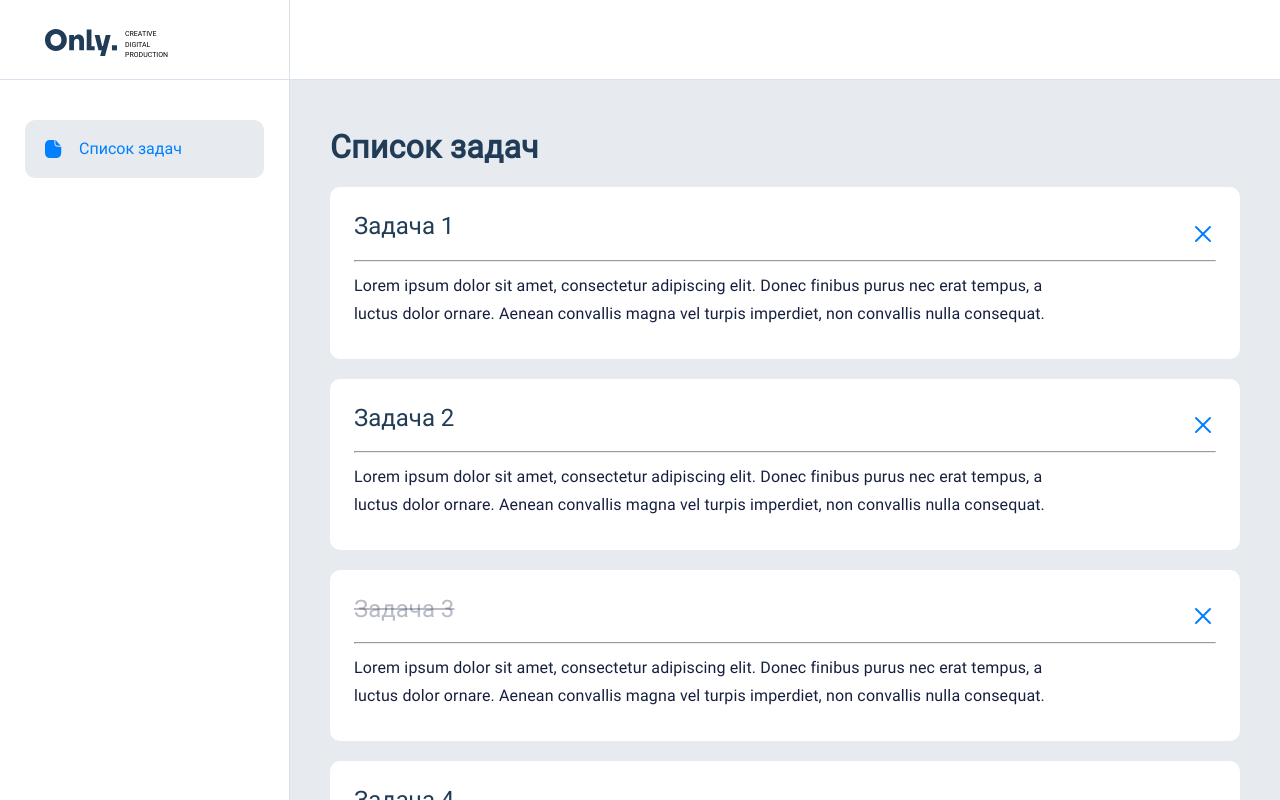
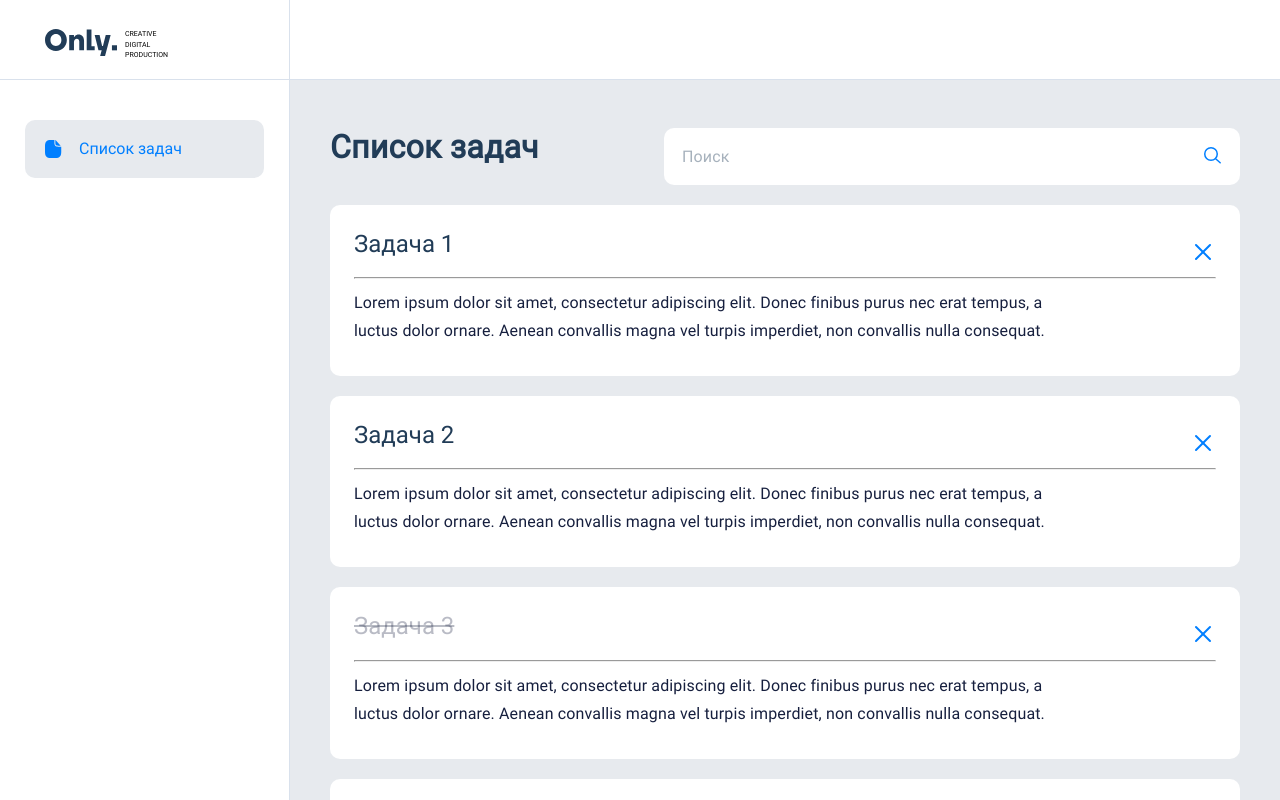
Before and after one commit to only-digital/internship-tasks, a Next.js app: page / in a window 1280 px wide. Shown: the top 800 px of the page. Built offline with nearby package versions, Linux system fonts and the light colour scheme.

Commit message:
feat написать хук для фильтрации задач

```diff
--- a/data/index.json
+++ b/data/index.json
@@ -20,6 +20,16 @@
       "title": "Задача 4",
       "text": "Lorem ipsum dolor sit amet, consectetur adipiscing elit. Donec finibus purus nec erat tempus, a luctus dolor ornare. Aenean convallis magna vel turpis imperdiet, non convallis nulla consequat.",
       "isCompleted": false
+    },
+    {
+      "title": "фактура",
+      "text": "Текстура и фактура связаны с нашим визуальным, и тактильным восприятием, и ощущениями. Визуальное восприятие — это то что мы видим. Тактильное восприятие — то что ощущаем при прикосновении. Есть еще смешанное визуально-тактильное восприятие — это то, что мы видим, не можем потрогать, но помним ощущения от прикосновения.",
+      "isCompleted": false
+    },
+    {
+      "title": "текстура",
+      "text": "Текстура и фактура.",
+      "isCompleted": false
     }
   ]
 }
--- a/src/components/header-logo/header-logo.jsx
+++ b/src/components/header-logo/header-logo.jsx
@@ -6,7 +6,7 @@ import onlyLogo from '../../../public/images/Only.svg';
 const HeaderLogo = () => {
   return (
     <Link
-      href="#"
+      href="https://only.digital/"
       className={styled.HeaderLogo}
     >
       <Image
--- /dev/null
+++ b/src/components/search-form/search-form.jsx
@@ -0,0 +1,43 @@
+import styled from './search-form.module.scss';
+import Image from 'next/image';
+import searchIcon from '../../../public/images/search_icon.svg';
+import { useState } from 'react';
+
+const SearchForm = ({ placeholder, submit }) => {
+  const [request, setRequest] = useState('');
+  const onChange = (evt) => {
+    setRequest(evt.target.value);
+  };
+  const formSubmit = (evt) => {
+    evt.preventDefault();
+    submit(request);
+  };
+  return (
+    <form
+      onSubmit={formSubmit}
+      className={styled.SearchForm}
+    >
+      <input
+        onChange={onChange}
+        value={request || ''}
+        className={styled.input}
+        type="text"
+        placeholder={placeholder}
+      />
+      <button
+        className={styled.submit}
+        type="submit"
+      >
+        <Image
+          className={styled.searchIcon}
+          width={24}
+          height={24}
+          src={searchIcon}
+          alt="кнопка поиска"
+        />{' '}
+      </button>
+    </form>
+  );
+};
+
+export default SearchForm;
--- /dev/null
+++ b/src/components/search-form/search-form.module.scss
@@ -0,0 +1,23 @@
+.SearchForm {
+  background-color: white;
+  max-width: 576px;
+  padding: 15px 16px;
+  display: flex;
+  border-radius: 10px;
+  flex-grow: 1;
+}
+.input {
+  width: 100%;
+  &::placeholder {
+    font-size: 16px;
+    line-height: 1.5;
+    letter-spacing: 0.15px;
+    color: rgba(33, 60, 87, 0.4);
+  }
+}
+.submit {
+}
+.searchIcon {
+  object-fit: cover;
+  object-position: center;
+}
--- a/src/components/task-item/task-item.module.scss
+++ b/src/components/task-item/task-item.module.scss
@@ -1,11 +1,11 @@
 .TaskItem {
   display: grid;
-  justify-content: space-between;
 
-  grid-template-areas: 'title button' 'line line' 'text empty ';
+  grid-template-areas: 'title button' 'line line' 'text text ';
   background-color: white;
   padding: 24px 24px 31px 24px;
   border-radius: 10px;
+  width: 100%;
 }
 
 .line {
@@ -21,12 +21,15 @@
   color: var(--title-color);
   margin-bottom: 17px;
   text-align: left;
+
   cursor: pointer;
   &:hover {
     color: var(--custom-blue);
   }
 }
 .deleteButton {
+  justify-self: end;
+  width: fit-content;
   grid-area: button;
 }
 .taskDescription {
--- a/src/components/task-list/task-list.jsx
+++ b/src/components/task-list/task-list.jsx
@@ -1,31 +1,51 @@
 import styled from './task-list.module.scss';
 import TaskItem from '../task-item/task-item';
-import { useState } from 'react';
+import { useEffect, useState } from 'react';
+import SearchForm from '../search-form/search-form';
+import useFilter from '@/hooks/useFilter';
 
 const TaskList = ({ tasks, title }) => {
+  // генерирует уникальный key/id для каждой задачи
   const generateKey = (taskName) => {
     const key = taskName + new Date().getTime();
     return key;
   };
-  const [objectives, setObjectives] = useState(
-    tasks.map((task) => {
-      task.id = generateKey(task.title);
-      return task;
-    })
-  );
+  const [modifiedTasks, setModifiedTasks] = useState([]);
+  // добавляет id для каждой задачи
+  useEffect(() => {
+    setModifiedTasks(
+      tasks.map((task) => {
+        task.id = generateKey(task.title);
+        return task;
+      })
+    );
+  }, [tasks]);
+  // запрос из формы
+  const [req, setReq] = useState('');
+  // зук для фильтрации по запросу
+  const tasksForMaping = useFilter(modifiedTasks, req);
+  // функция для удаления задачи
   const deleteTask = (id) => {
-    setObjectives(objectives.filter((objective) => objective.id !== id));
+    setModifiedTasks(modifiedTasks.filter((objective) => objective.id !== id));
+  };
+  // функция для сабмита формы
+  const submit = (req) => {
+    setReq(req);
   };
 
   return (
     <div className={styled.TaskList}>
       <h1 className={styled.title}>{title}</h1>
-      {objectives.map((objective) => {
+      <SearchForm
+        placeholder="Поиск"
+        submit={submit}
+      />
+      {tasksForMaping.map((task) => {
         return (
           <TaskItem
             deleteTask={deleteTask}
-            key={objective.id}
-            task={objective}
+            key={task.id}
+            task={task}
           />
         );
       })}
--- a/src/components/task-list/task-list.module.scss
+++ b/src/components/task-list/task-list.module.scss
@@ -2,7 +2,9 @@
   background-color: var(--light-grey);
   padding: 48px 40px;
   display: flex;
-  flex-direction: column;
+  flex-wrap: wrap;
+  justify-content: space-between;
+  align-content: flex-start;
   gap: 20px;
 }
 .title {
--- /dev/null
+++ b/src/hooks/useFilter.jsx
@@ -0,0 +1,22 @@
+const { useState, useEffect } = require('react');
+
+const useFilter = (tasks, req) => {
+  console.log('hook');
+  const [filteredtasks, setFilteredTasks] = useState(tasks);
+  useEffect(() => {
+    if (req === '') {
+      setFilteredTasks(tasks);
+    } else {
+      setFilteredTasks(
+        tasks.filter(
+          (task) =>
+            task.title.toLowerCase().includes(req.toLowerCase()) ||
+            task.text.toLowerCase().includes(req.toLowerCase())
+        )
+      );
+    }
+  }, [req, tasks]);
+  return filteredtasks;
+};
+
+export default useFilter;
--- a/src/styles/index.module.scss
+++ b/src/styles/index.module.scss
@@ -1,7 +1,7 @@
 .main {
   display: grid;
   height: 100vh;
-  grid-template-columns: 290px 1fr;
+  grid-template-columns: minmax(170px, 290px) minmax(300px, 1fr);
   grid-template-rows: 80px 1fr;
 }
 .logoContainer {
```
Also changed, not shown: public/images/search_icon.svg (added). Lines whose indentation alone changed are shown as unchanged.
